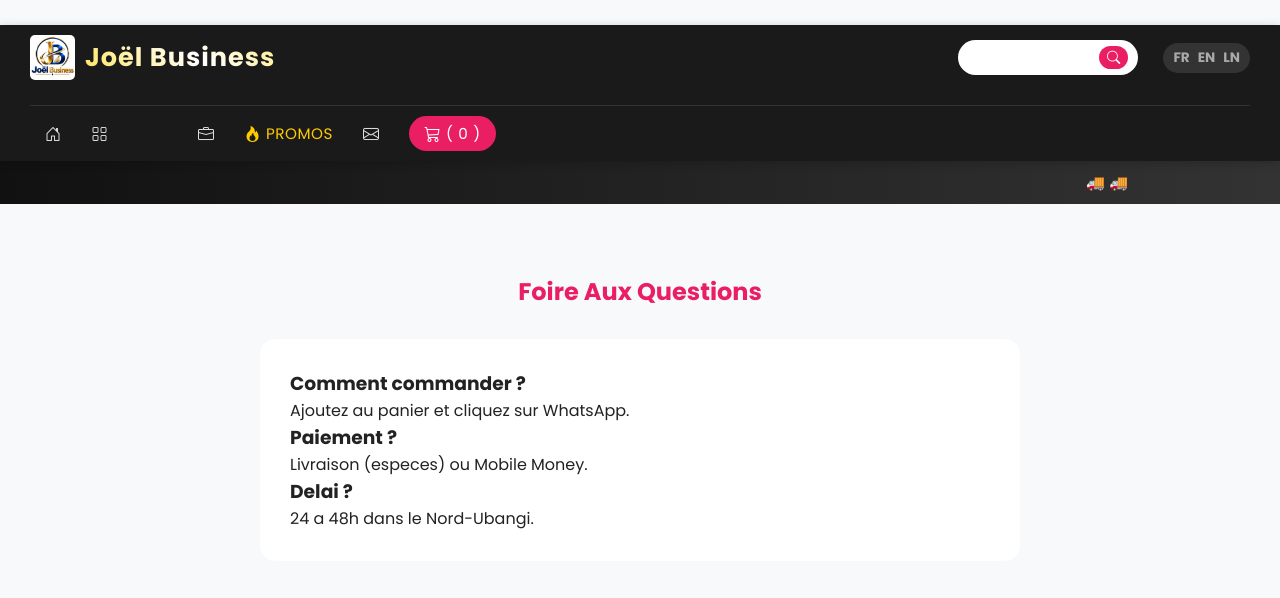
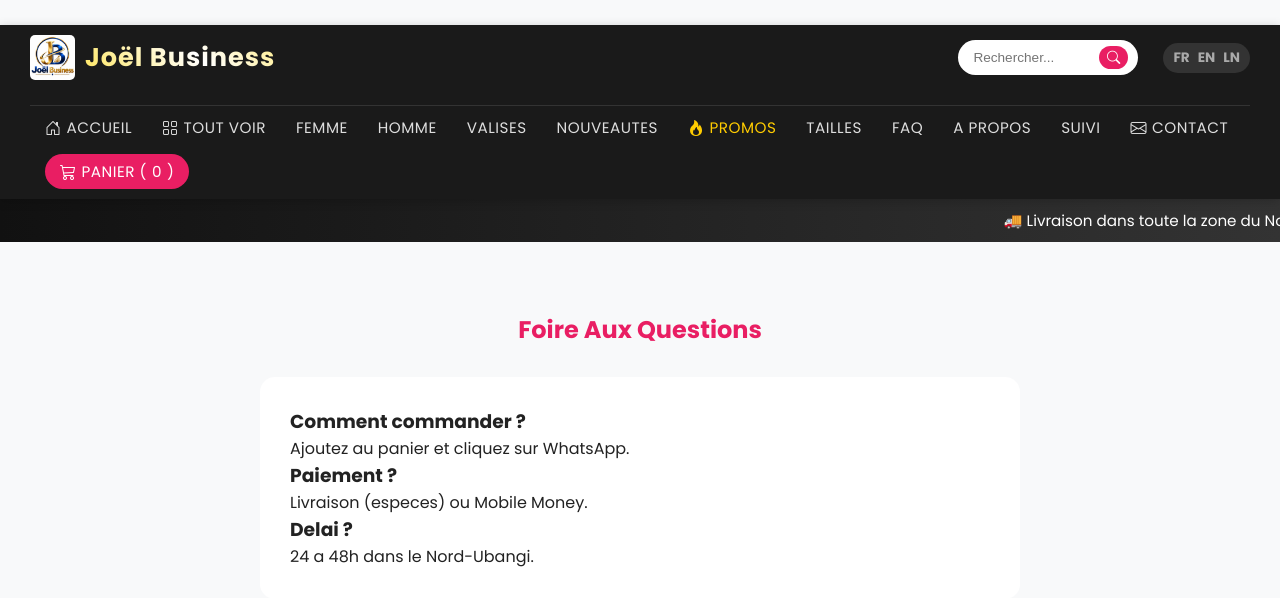
Before and after one commit to jacobilisadjiga243-oss/joel-business, a Python web app: template templates/faq.html in a window 1280 px wide. Shown: the top 598 px of the page. Run offline with Jinja, Linux system fonts and the light colour scheme; the template is opened without the code that fills it, so the values that code supplies are empty.

Commit message:
Fix: restauration de tous les boutons du menu et correction des langues

```diff
--- a/templates/base.html
+++ b/templates/base.html
@@ -6,7 +6,6 @@
     <title>{% block title %}Joel Business{% endblock %}</title>
     <link rel="stylesheet" href="{{ url_for('static', filename='css/style.css') }}">
     <link href="https://fonts.googleapis.com/css2?family=Poppins:wght@300;400;600;700&display=swap" rel="stylesheet">
-    <!-- Icônes Bootstrap -->
     <link rel="stylesheet" href="https://cdn.jsdelivr.net/npm/bootstrap-icons@1.10.5/font/bootstrap-icons.css">
 </head>
 <body>
@@ -19,7 +18,7 @@
 
     <div class="nav-actions">
         <form action="/produits" method="GET" class="search-form">
-            <input type="text" name="q" placeholder="{{ t.rechercher }}" value="{{ request.args.get('q', '') }}">
+            <input type="text" name="q" placeholder="Rechercher..." value="{{ request.args.get('q', '') }}">
             <button type="submit"><i class="bi bi-search"></i></button>
         </form>
 
@@ -31,19 +30,24 @@
     </div>
 
     <nav class="main-nav">
-        <a href="/"><i class="bi bi-house-door"></i> {{ t.accueil }}</a>
-        <a href="/produits"><i class="bi bi-grid"></i> {{ t.tout_voir }}</a>
-        <a href="/produits?categorie=femme"><i class="bi bi-person-standing-dress"></i> {{ t.femme }}</a>
-        <a href="/produits?categorie=homme"><i class="bi bi-person-standing"></i> {{ t.homme }}</a>
-        <a href="/produits?categorie=valise"><i class="bi bi-briefcase"></i> {{ t.valises }}</a>
-        <a href="/promotions" style="color: #ffcc00;"><i class="bi bi-fire"></i> Promos</a>
-        <a href="/contact"><i class="bi bi-envelope"></i> {{ t.contact }}</a>
-        <a href="/panier" class="cart-btn"><i class="bi bi-cart3"></i> {{ t.panier }} (<span id="cart-count">0</span>)</a>
+        <a href="/"><i class="bi bi-house-door"></i> ACCUEIL</a>
+        <a href="/produits"><i class="bi bi-grid"></i> TOUT VOIR</a>
+        <a href="/produits?categorie=femme">FEMME</a>
+        <a href="/produits?categorie=homme">HOMME</a>
+        <a href="/produits?categorie=valise">VALISES</a>
+        <a href="/nouveautes">NOUVEAUTES</a>
+        <a href="/promotions" style="color: #ffcc00;"><i class="bi bi-fire"></i> PROMOS</a>
+        <a href="/guide-tailles">TAILLES</a>
+        <a href="/faq">FAQ</a>
+        <a href="/apropos">A PROPOS</a>
+        <a href="/suivi">SUIVI</a>
+        <a href="/contact"><i class="bi bi-envelope"></i> CONTACT</a>
+        <a href="/panier" class="cart-btn"><i class="bi bi-cart3"></i> PANIER ( <span id="cart-count">0</span> )</a>
     </nav>
 </header>
 
 <div class="bandeau-defilant">
-    <div class="defilant-texte">🚚 {{ t.livraison }} 🚚</div>
+    <div class="defilant-texte">🚚 Livraison dans toute la zone du Nord-Ubangi | Commandez via WhatsApp 🚚</div>
 </div>
 
 <main>
```
Also changed, not shown: app.py (line endings or trailing spaces).
